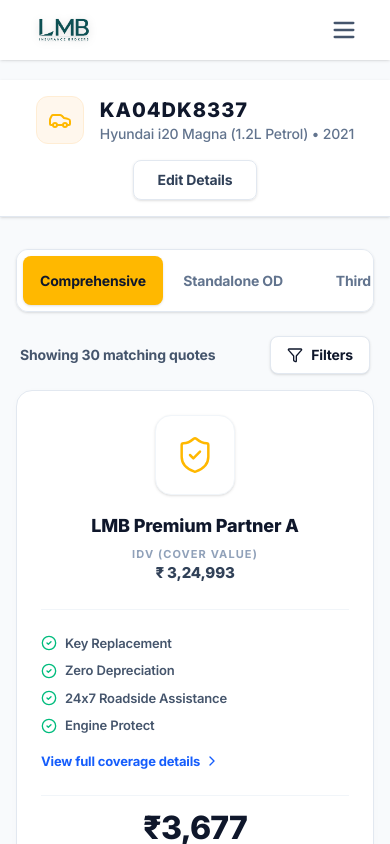
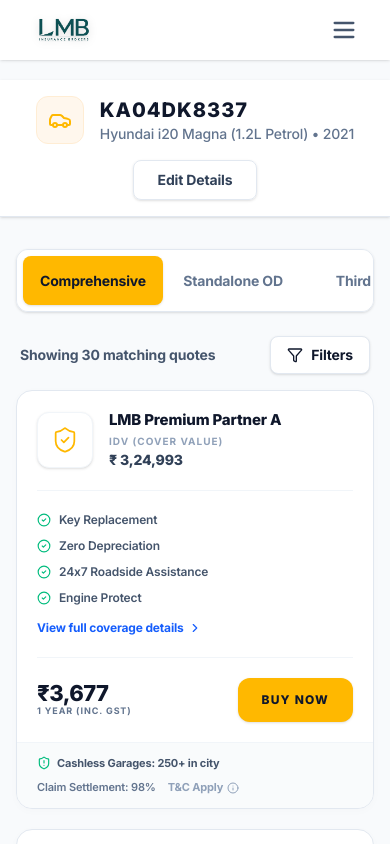
Before and after one commit to Abhivorn-Technologies/LMR, a Next.js app: page /view-prices in a window 390 px wide. Shown: the top 844 px of the page. Built offline with nearby package versions, Linux system fonts and the light colour scheme.

Commit message:
fixed ui

```diff
--- a/src/app/view-prices/page.tsx
+++ b/src/app/view-prices/page.tsx
@@ -356,48 +356,50 @@
                       </div>
                     )}
 
-                    <div className="p-6 md:p-8 flex flex-col md:flex-row gap-6 md:gap-8 relative z-0">
+                    <div className="p-5 md:p-8 flex flex-col md:flex-row gap-5 md:gap-8 relative z-0">
 
-                      {/* Left: Insurer & IDV */}
-                      <div className="flex-[1.2] border-b md:border-b-0 md:border-r border-slate-100 pb-6 md:pb-0 md:pr-8 flex flex-col md:flex-row items-center md:items-start gap-5">
-                        <div className="w-20 h-20 bg-white rounded-2xl flex items-center justify-center shrink-0 border border-slate-100 shadow-sm">
-                          <ShieldCheck className="w-10 h-10 text-[#ffb800]" strokeWidth={1.5} />
+                      {/* Top/Left: Insurer & IDV */}
+                      <div className="flex-[1.2] border-b md:border-b-0 md:border-r border-slate-100 pb-5 md:pb-0 md:pr-8 flex flex-row items-center md:items-start gap-4">
+                        <div className="w-14 h-14 md:w-20 md:h-20 bg-white rounded-xl md:rounded-2xl flex items-center justify-center shrink-0 border border-slate-100 shadow-sm">
+                          <ShieldCheck className="w-7 h-7 md:w-10 md:h-10 text-[#ffb800]" strokeWidth={1.5} />
                         </div>
-                        <div className="text-center md:text-left flex flex-col justify-center h-full">
-                          <h3 className="font-extrabold text-[18px] text-slate-900 leading-tight mb-2">{quote.insurer}</h3>
+                        <div className="text-left flex flex-col justify-center h-full">
+                          <h3 className="font-extrabold text-[15px] sm:text-[16px] md:text-[18px] text-slate-900 leading-tight mb-1 md:mb-2">{quote.insurer}</h3>
                           <div className="flex flex-col">
-                            <span className="text-[11px] font-bold text-slate-400 uppercase tracking-widest">IDV (Cover Value)</span>
-                            <span className="font-extrabold text-slate-700 text-[15px]">{quote.idv}</span>
+                            <span className="text-[10px] md:text-[11px] font-bold text-slate-400 uppercase tracking-widest">IDV (Cover Value)</span>
+                            <span className="font-extrabold text-slate-700 text-[14px] md:text-[15px]">{quote.idv}</span>
                           </div>
                         </div>
                       </div>
 
                       {/* Middle: Features */}
                       <div className="flex-[1.5] flex flex-col justify-center px-0 md:px-4">
-                        <div className="grid grid-cols-1 sm:grid-cols-2 gap-y-2 gap-x-4 mb-4">
+                        <div className="grid grid-cols-1 sm:grid-cols-2 gap-y-2 gap-x-4 mb-3 md:mb-4">
                           {quote.features.map(f => (
-                            <span key={f} className="flex items-center gap-2 text-[13px] font-semibold text-slate-600">
-                              <CheckCircle2 size={16} className="text-emerald-500 shrink-0" /> {f}
+                            <span key={f} className="flex items-center gap-2 text-[12px] md:text-[13px] font-semibold text-slate-600">
+                              <CheckCircle2 size={14} className="text-emerald-500 shrink-0 md:w-4 md:h-4" /> {f}
                             </span>
                           ))}
                         </div>
                         <button
                           onClick={() => setDetailsModalOpen(quote)}
-                          className="text-[13px] font-bold text-blue-600 hover:text-blue-700 text-center md:text-left flex items-center justify-center md:justify-start gap-1 transition-colors w-fit"
+                          className="text-[12px] md:text-[13px] font-bold text-blue-600 hover:text-blue-700 text-left flex items-center justify-start gap-1 transition-colors w-fit"
                         >
-                          View full coverage details <ChevronRight size={16} />
+                          View full coverage details <ChevronRight size={14} className="md:w-4 md:h-4" />
                         </button>
                       </div>
 
-                      {/* Right: Price & CTA */}
-                      <div className="flex-1 flex flex-col items-center md:items-end justify-center pt-4 md:pt-0 border-t md:border-t-0 border-slate-100">
-                        <div className="text-[32px] font-extrabold text-slate-900 mb-1 leading-none tracking-tight">
-                          ₹{quote.premium}
+                      {/* Bottom/Right: Price & CTA */}
+                      <div className="flex-1 flex flex-row md:flex-col items-center justify-between md:items-end md:justify-center pt-5 md:pt-0 border-t md:border-t-0 border-slate-100">
+                        <div className="flex flex-col items-start md:items-end">
+                          <div className="text-[22px] md:text-[32px] font-extrabold text-slate-900 mb-0 md:mb-1 leading-none tracking-tight">
+                            ₹{quote.premium}
+                          </div>
+                          <span className="text-[9px] md:text-[11px] text-slate-500 font-bold uppercase tracking-widest">1 Year (Inc. GST)</span>
                         </div>
-                        <span className="text-[11px] text-slate-500 font-bold uppercase tracking-widest mb-4">1 Year (Inc. GST)</span>
                         <Button
                           onClick={() => handleBuyNow(quote)}
-                          className="w-full md:w-auto bg-[#ffb800] hover:bg-[#F39C12] text-slate-900 font-extrabold uppercase tracking-widest px-8 py-6 rounded-xl shadow-sm hover:shadow-md transition-all border-none text-[13px]"
+                          className="w-auto bg-[#ffb800] hover:bg-[#F39C12] text-slate-900 font-extrabold uppercase tracking-widest px-6 py-5 md:px-8 md:py-6 rounded-xl shadow-sm hover:shadow-md transition-all border-none text-[12px] md:text-[13px]"
                         >
                           Buy Now
                         </Button>
@@ -405,17 +407,17 @@
                     </div>
 
                     {/* Banner at bottom */}
-                    <div className="bg-slate-50/80 px-6 md:px-8 py-3 border-t border-slate-100 flex flex-col sm:flex-row items-center justify-between gap-3">
-                      <div className="flex items-center gap-2 text-[13px] font-bold text-slate-600">
-                        <ShieldAlert size={16} className="text-emerald-500" /> Cashless Garages: 250+ in your city
+                    <div className="bg-slate-50/80 px-5 md:px-8 py-3 md:py-3 border-t border-slate-100 flex flex-wrap items-center justify-between gap-x-3 gap-y-2">
+                      <div className="flex items-center gap-1.5 md:gap-2 text-[11px] md:text-[13px] font-bold text-slate-600">
+                        <ShieldAlert size={14} className="text-emerald-500 md:w-4 md:h-4 shrink-0" /> <span className="truncate max-w-[200px] sm:max-w-none">Cashless Garages: 250+ in city</span>
                       </div>
-                      <div className="flex items-center gap-6">
-                        <span className="text-[12px] font-semibold text-slate-500">Claim Settlement: 98%</span>
+                      <div className="flex items-center gap-3 md:gap-6">
+                        <span className="text-[11px] md:text-[12px] font-semibold text-slate-500 shrink-0">Claim Settlement: 98%</span>
                         <button
                           onClick={() => setDetailsModalOpen(quote)}
-                          className="text-[12px] font-bold text-slate-400 flex items-center gap-1 hover:text-[#ffb800] transition-colors"
+                          className="text-[11px] md:text-[12px] font-bold text-slate-400 flex items-center gap-1 hover:text-[#ffb800] transition-colors shrink-0"
                         >
-                          T&C Apply <Info size={14} />
+                          T&C Apply <Info size={12} className="md:w-3 md:h-3" />
                         </button>
                       </div>
                     </div>
```
